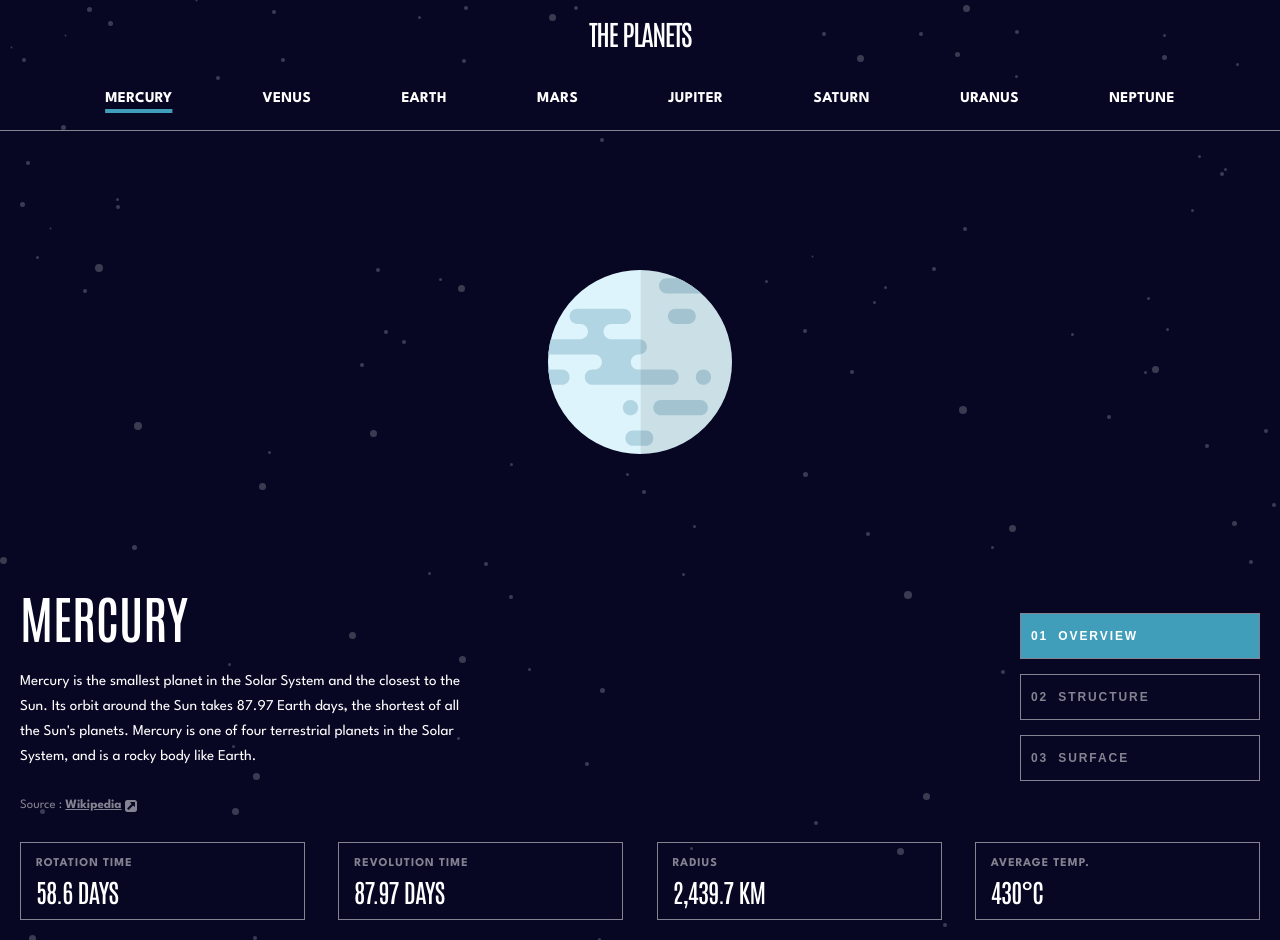
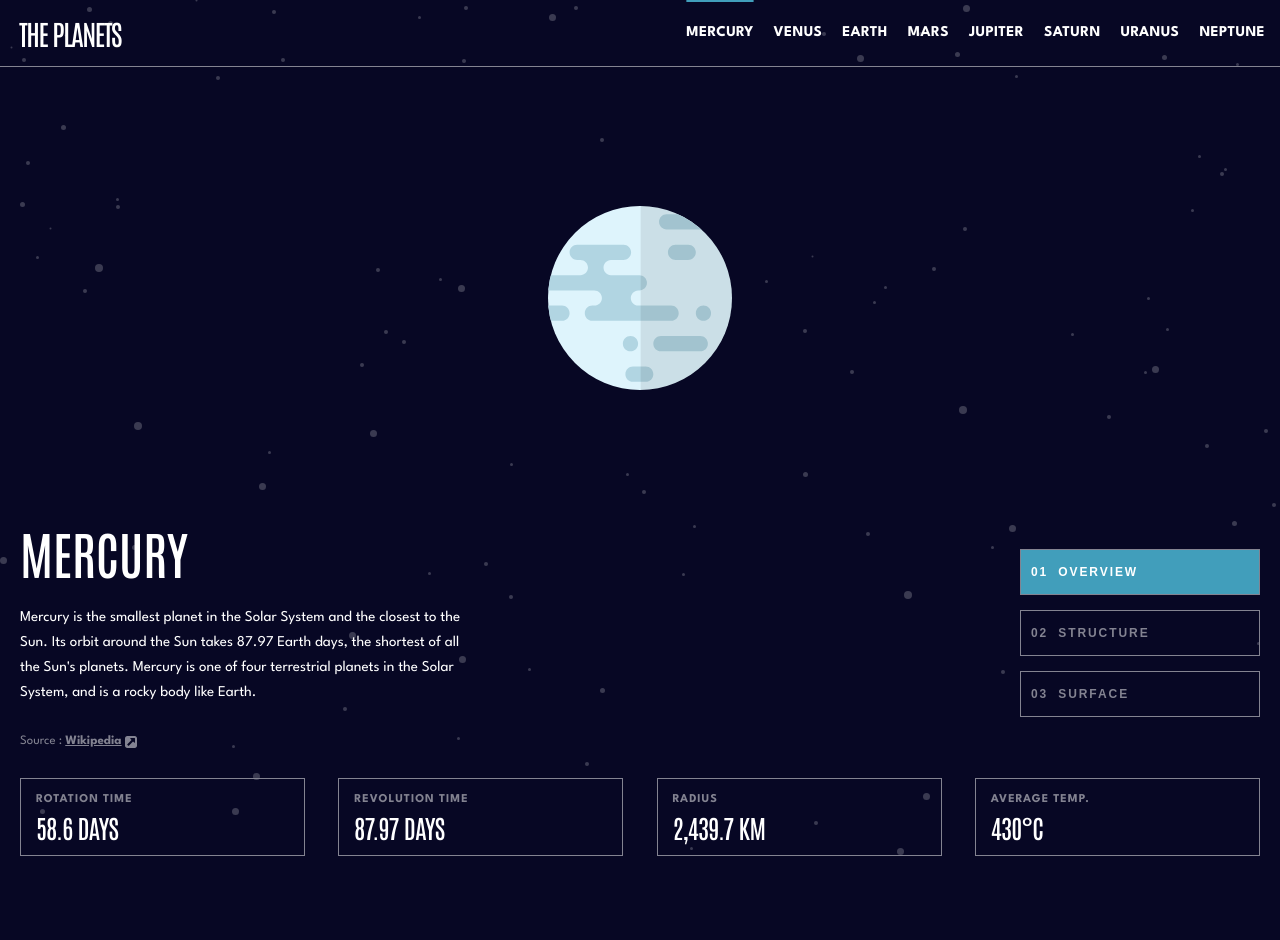
Before and after one commit to jasonkartz/planets-fact-site, a React (Create React App) app: page / in a window 1280 px wide. After the commit the page ends 876 px from the top, so only its background shows below. Built offline with nearby package versions, Linux system fonts and the light colour scheme.

Commit message:
started desktop screen

```diff
--- a/src/index.css
+++ b/src/index.css
@@ -213,7 +213,7 @@ menu button {
   color: white;
   text-decoration: underline;
   text-decoration-thickness: .4rem;
-  text-underline-offset: 0.65rem;
+  text-underline-offset: 1.15rem;
 }
 
 .menu-mercury {
@@ -352,7 +352,7 @@ h3 {
   text-transform: uppercase;
 }
 
-@media (min-width: 768px) {
+@media (min-width: 700px) {
   header {
     border-bottom: var(--border);
     display: flex;
@@ -405,7 +405,7 @@ h3 {
     cursor: default;
     text-decoration: underline;
     text-decoration-thickness: .4rem;
-    text-underline-offset: 0.65rem;
+    text-underline-offset: 2.3rem;
   }
 
   .nav-mercury:hover,
@@ -613,3 +613,36 @@ h3 {
     align-items: flex-start;
   }
 }
+
+@media (min-width: 950px) {
+  header {
+    flex-direction: row;
+    justify-content: space-between;
+
+  }
+
+  header h1 {
+
+    min-width: 14rem;
+  }
+
+  nav {
+    justify-content: space-between;
+  }
+
+  nav ul {
+    justify-content: flex-end;
+    gap: 2rem;
+  }
+
+  .nav-mercury,
+  .nav-venus,
+  .nav-earth,
+  .nav-mars,
+  .nav-jupiter,
+  .nav-saturn,
+  .nav-uranus,
+  .nav-neptune {
+    text-underline-offset: -3.8rem;
+  }
+}
```
